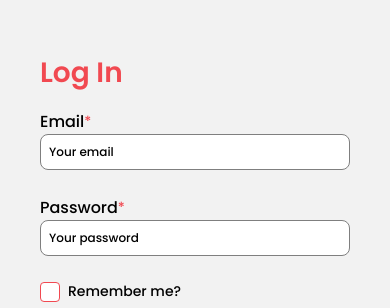
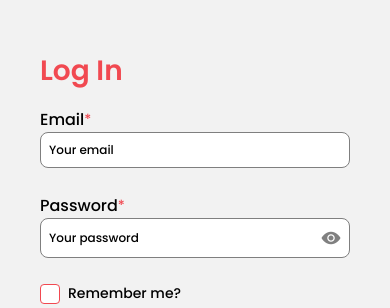
Before and after one commit to ParkingSystemWithLPR/Napark-application, a React Native app: screen /LogIn in a window 390 px wide. Shown: the part 201-509 px from the top of the page. Built offline with nearby package versions, Linux system fonts and the light colour scheme.

Commit message:
improve text input

```diff
--- a/components/input/TextInput.tsx
+++ b/components/input/TextInput.tsx
@@ -1,4 +1,6 @@
-import { StyleSheet, View, TextInput } from "react-native";
+import { useState } from "react";
+import Ionicons from "react-native-vector-icons/Ionicons";
+import { StyleSheet, View, TextInput, TouchableOpacity } from "react-native";
 
 import SubHeaderText from "../text/SubHeaderText";
 import BodyText from "../text/BodyText";
@@ -55,48 +57,79 @@ const MyTextInput: React.FC<TextInputProps> = ({
   errorText,
   containerStyle,
   textInputStyle,
-}) => (
-  <View style={[styles.inputContainer, containerStyle]}>
+}) => {
+  const [showPassword, setShowPassword] = useState<boolean>(!secureTextEntry);
+
+  const toggleSecureEntry = () => {
+    setShowPassword((prev) => !prev);
+  };
+  return (
+    <View style={[styles.outerContainer, containerStyle]}>
       <View style={styles.titleContainer}>
         <SubHeaderText text={title} />
-      {isRequired && <BodyText text="*" textStyle={styles.requiredIndicator} />}
+        {isRequired && (
+          <BodyText text="*" textStyle={styles.requiredIndicator} />
+        )}
       </View>
-    <TextInput
+
+      <View
         style={[
-        styles.input,
-        textInputStyle,
+          styles.inputContainer,
           errorText ? styles.errorInputContainer : null,
         ]}
+      >
+        <TextInput
+          style={[styles.input, textInputStyle]}
           autoCapitalize={autoCapitalize}
-      secureTextEntry={secureTextEntry}
+          secureTextEntry={!showPassword}
           placeholder={placeholder}
           value={value}
           onChangeText={onChangeText}
           inputMode={inputMode}
           multiline={multiline}
         />
+        {secureTextEntry && (
+          <TouchableOpacity onPress={toggleSecureEntry}>
+            <Ionicons
+              name={showPassword ? "eye-off" : "eye"}
+              size={20}
+              color="gray"
+              style={styles.icon}
+            />
+          </TouchableOpacity>
+        )}
+      </View>
       {errorText && <BodyText text={errorText} textStyle={styles.errorText} />}
     </View>
   );
+};
 
 export default MyTextInput;
 
 const styles = StyleSheet.create({
-  inputContainer: {
+  outerContainer: {
     marginBottom: 10,
   },
   titleContainer: {
     flexDirection: "row",
     alignItems: "center",
   },
-  input: {
+  inputContainer: {
+    flexDirection: "row",
+    alignItems: "center",
     backgroundColor: Colors.white,
     borderWidth: 1,
     borderColor: Colors.gray[800],
     borderRadius: 8,
     padding: 8,
+  },
+  input: {
+    flex: 1,
     fontFamily: "Poppins-Medium",
     fontSize: 12,
+  },
+  icon: {
+    marginLeft: 5,
   },
   errorInputContainer: {
     borderColor: Colors.red[600],
--- a/screens/authentication/LogIn.tsx
+++ b/screens/authentication/LogIn.tsx
@@ -59,7 +59,7 @@ const LogIn: React.FC<LogInProps> = ({ navigation }) => {
     const { email, password } = inputValue;
 
     const emailIsValid = email.value.includes("@");
-    const passwordIsValid = password.value.length > 8;
+    const passwordIsValid = password.value.length >= 8;
 
     const isValid = emailIsValid && passwordIsValid;
     if (!isValid) {
--- a/screens/authentication/Register.tsx
+++ b/screens/authentication/Register.tsx
@@ -52,7 +52,7 @@ const Register: React.FC<RegisterProps> = ({ navigation }) => {
       inputValue;
 
     const emailIsValid = email.value.includes("@");
-    const passwordIsValid = password.value.length > 8;
+    const passwordIsValid = password.value.length >= 8;
     const passwordsAreMatch = password.value === confirmPassword.value;
     const firstnameIsValid = firstname.value.length > 0;
     const lastnameIsValid = lastname.value.length > 0;
```
Lines whose indentation alone changed are shown as unchanged.
